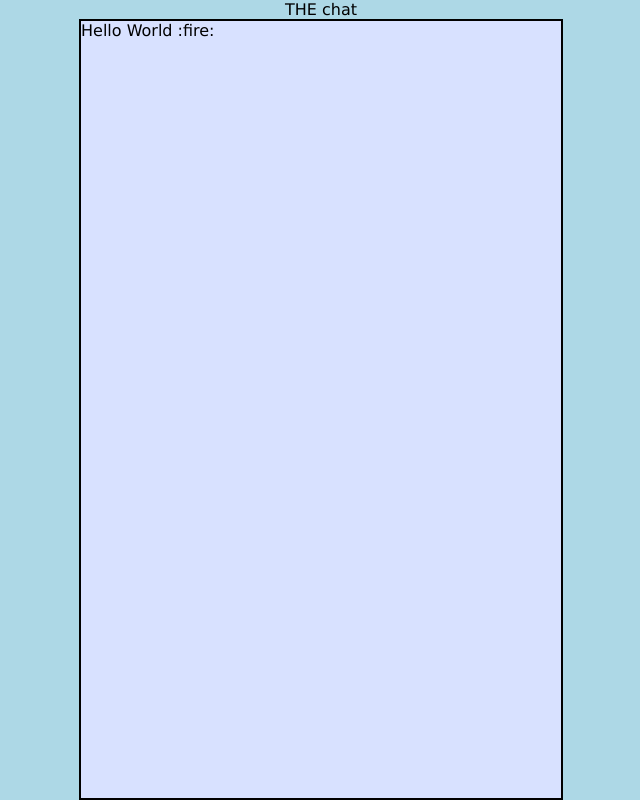
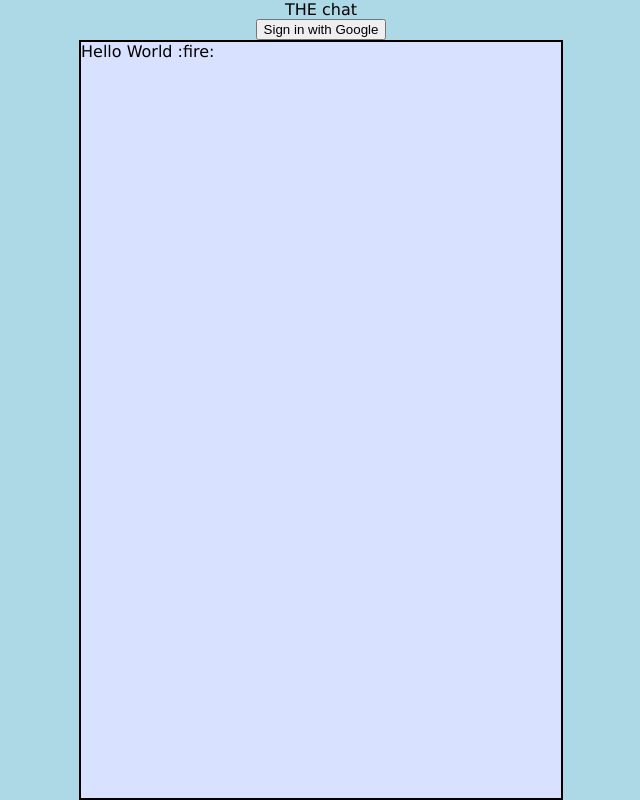
Before and after one commit to NguyenJohnnyT/firebase-chat, a React (Create React App) app: page / in a window 1280 px wide. Shown: the whole page, without its empty margins (319-959 px from the left). Built offline with nearby package versions, Linux system fonts and the light colour scheme; no server answers.

Commit message:
add user signin, move chatbox to app component

```diff
--- a/package.json
+++ b/package.json
@@ -8,8 +8,10 @@
     "@types/node": "^16.11.43",
     "@types/react": "^18.0.15",
     "@types/react-dom": "^18.0.6",
+    "firebase": "^9.9.0",
     "react": "^18.2.0",
     "react-dom": "^18.2.0",
+    "react-firebase-hooks": "^5.0.3",
     "react-scripts": "5.0.1",
     "sass": "^1.53.0",
     "typescript": "^4.7.4"
--- a/src/App.tsx
+++ b/src/App.tsx
@@ -1,11 +1,56 @@
 import React from "react";
 import Layout from "./layout";
 import "./styles/_global.scss";
+import styles from "./index.module.scss";
+
+import * as firebase from "firebase/app";
+import { getFirestore } from "firebase/firestore";
+import { getAuth, GoogleAuthProvider, signInWithPopup } from "firebase/auth";
+
+import { useAuthState } from "react-firebase-hooks/auth";
+import { useCollectionData } from "react-firebase-hooks/firestore";
+
+const app = firebase.initializeApp({
+  apiKey: "AIzaSyCG7mvkOU87ggsNI5iwLAlzls4EOst-bJ4",
+  authDomain: "jtn-chat-demo.firebaseapp.com",
+  projectId: "jtn-chat-demo",
+  storageBucket: "jtn-chat-demo.appspot.com",
+  messagingSenderId: "876421873757",
+  appId: "1:876421873757:web:54f44329f764b3c7498db4",
+  measurementId: "G-B3TFT492R8",
+});
+
+const auth = getAuth();
+const firestore = getFirestore();
+
+const SignIn: React.FC = () => {
+  const signInWithGoogle = async () => {
+    const provider = new GoogleAuthProvider();
+    await signInWithPopup(auth, provider);
+  };
+
+  return (
+    <>
+      <button onClick={signInWithGoogle}>Sign in with Google</button>
+    </>
+  );
+};
+
+const SignOut: React.FC = () => {
+  return (
+    auth.currentUser && <button onClick={() => auth.signOut()}>Sign Out</button>
+  );
+};
 
 const App: React.FC = () => {
+  const [user] = useAuthState(auth);
+
   return (
     <Layout>
-      <header className="App-header">Hello World :fire:</header>
+      {!user ? <SignIn /> : <SignOut />}
+      <div className={styles.Chatbox}>
+        <header className="App-header">Hello World :fire:</header>
+      </div>
     </Layout>
   );
 };
--- /dev/null
+++ b/src/index.module.scss
@@ -0,0 +1,6 @@
+.Chatbox {
+  height: 50rem;
+  width: 30rem;
+  background-color: #d8e1ff;
+  border: black 2px solid;
+}
--- /dev/null
+++ b/src/index.module.scss.d.ts
@@ -0,0 +1 @@
+export const Chatbox: string;
--- a/src/layout/index.module.scss
+++ b/src/layout/index.module.scss
@@ -5,10 +5,4 @@
   flex-direction: column;
   justify-content: center;
   align-items: center;
-  .Chatbox {
-    height: 50rem;
-    width: 30rem;
-    background-color: #d8e1ff;
-    border: black 2px solid;
-  }
 }
--- a/src/layout/index.tsx
+++ b/src/layout/index.tsx
@@ -6,7 +6,7 @@ const Layout: React.FC<React.PropsWithChildren> = ({ children }) => {
     <>
       <div className={styles.Layout}>
         THE chat
-        <div className={styles.Chatbox}>{children}</div>
+        {children}
       </div>
     </>
   );
```
Also changed, not shown: 1 other file (tests, documents, lock files or other folders).
